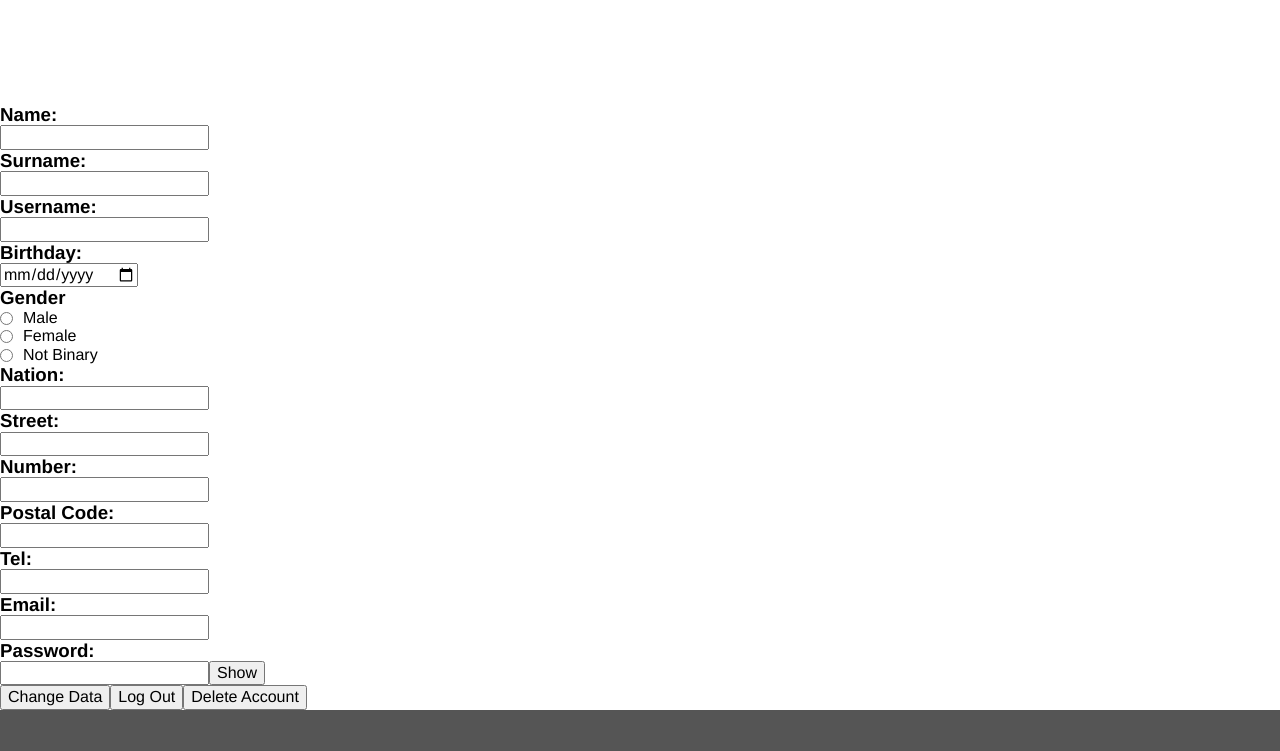
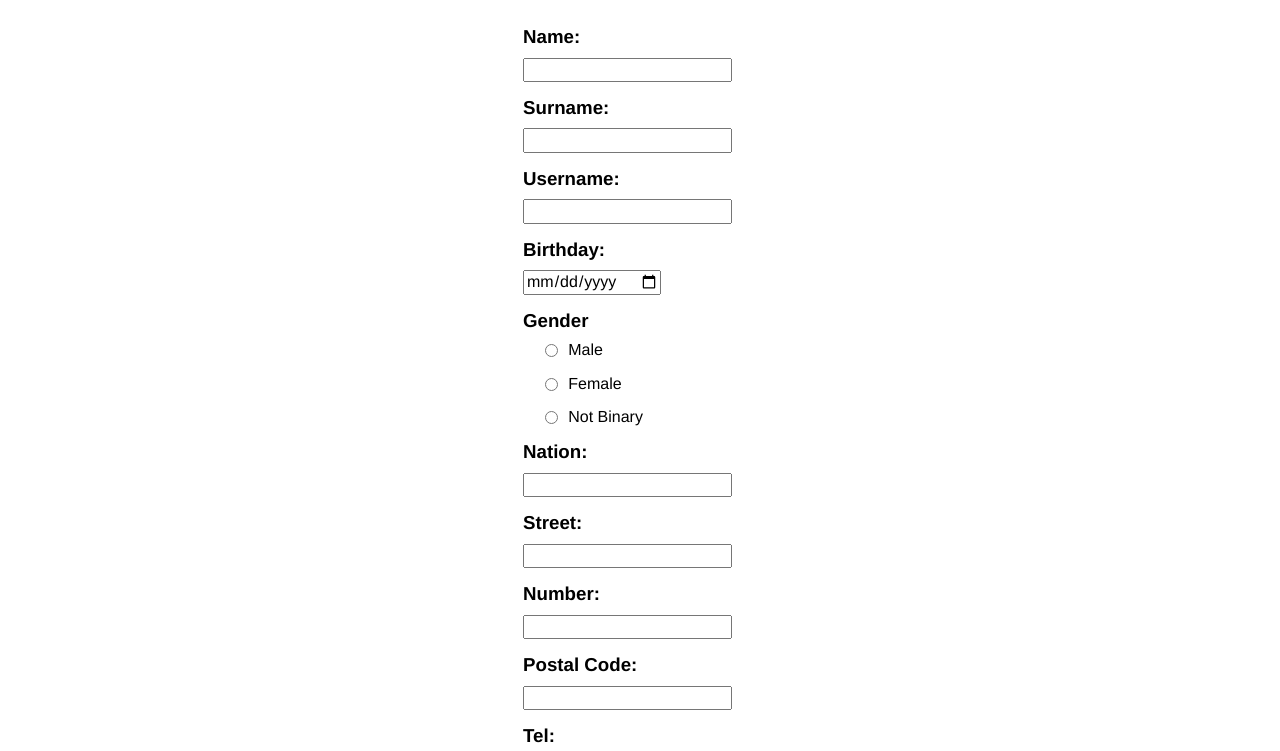
Before and after one commit to fabiolorenzi/tha-shirt, a React (Create React App) app in the folder client/: page /account in a window 1280 px wide. Shown: the part 434-1185 px from the top of the page. Built offline with nearby package versions, Linux system fonts and the light colour scheme; no server answers; a web font is replaced by a local one.

Commit message:
styled Account component

```diff
--- a/client/src/components/Account/Account.jsx
+++ b/client/src/components/Account/Account.jsx
@@ -1,11 +1,13 @@
 import React, { useState, useEffect } from "react";
 import { useHistory } from "react-router-dom";
 import axios from "axios";
+import { useSelector } from "react-redux";
 import LoggedIcon from "../../img/logged-icon.png";
 import "./stylesheets/Account.css";
 
 function Account() {
     const history = useHistory();
+    const burgerButtonState = useSelector(state => state.burgerButtonState);
     const [user, setUser] = useState({
         name: "",
         surname: "",
@@ -153,8 +155,10 @@ function Account() {
             .catch(err => alert("Account not removed correctly! Please try again."));
     };
 
+    const openBurger = burgerButtonState ? "openHome" : "";
+
     return(
-        <div className="accountContainer">
+        <div className="accountContainer" id={openBurger}>
             <h1>{user.username}</h1>
             <div className="accountImage">
                 <img src={LoggedIcon} alt="account" />
@@ -224,15 +228,15 @@ function Account() {
                 </div>
                 {
                     !inChange
-                        ? <button onClick={changer}>Change Data</button>
+                        ? <button onClick={changer} id="changeDataButton">Change Data</button>
                         :
                             <div>
-                                <button onClick={saveChange}>Save</button>
-                                <button onClick={cancelChange}>Cancel</button>
+                                <button onClick={saveChange} id="saveButton">Save</button>
+                                <button onClick={cancelChange} id="cancelButton">Cancel</button>
                             </div>
                 }
-                <button onClick={logout}>Log Out</button>
-                <button onClick={deleteAccount}>Delete Account</button>
+                <button onClick={logout} id="logoutButton">Log Out</button>
+                <button onClick={deleteAccount} id="deleteButton">Delete Account</button>
             </form>
         </div>
     );
--- a/client/src/components/Account/stylesheets/Account.css
+++ b/client/src/components/Account/stylesheets/Account.css
@@ -1,9 +1,109 @@
 .accountContainer {
   display: block;
+  width: 100%;
+  padding-top: 100px;
+  background-color: #ffffff;
   z-index: 1;
+  padding-bottom: 100px;
   -webkit-filter: birghtness(100%);
           filter: birghtness(100%);
   -webkit-transition-duration: 0.5s;
           transition-duration: 0.5s;
 }
+
+.accountContainer h1 {
+  text-align: center;
+  font-size: 30px;
+  margin-bottom: 50px;
+}
+
+.accountContainer div {
+  display: block;
+  width: 90%;
+  margin: auto;
+}
+
+.accountContainer div img {
+  display: block;
+  border: 5px solid #000000;
+  border-radius: 50%;
+  width: 250px;
+  margin: 0 auto 50px;
+}
+
+.accountContainer form {
+  display: block;
+  width: 260px;
+  margin: auto;
+}
+
+.accountContainer form div {
+  margin-bottom: 15px;
+}
+
+.accountContainer form div h3 {
+  margin-bottom: 10px;
+}
+
+.accountContainer form button {
+  display: block;
+  margin-left: 10px;
+  margin-bottom: 5px;
+}
+
+.passwordShower {
+  margin-top: 3px;
+  margin-left: 0 !important;
+  border: 1px solid #000000;
+  border-radius: 3px;
+  background-color: #ff9900;
+  color: #000000;
+  font-weight: 600;
+  padding: 3px 15px;
+}
+
+#changeDataButton {
+  font-weight: 600;
+  padding: 3px 23.5px;
+  background-color: #ff9900;
+  color: #000000;
+  border: 1px solid #000000;
+  border-radius: 3px;
+}
+
+#saveButton {
+  font-weight: 600;
+  padding: 3px 22px;
+  background-color: #08e900;
+  color: #000000;
+  border: 1px solid #000000;
+  border-radius: 3px;
+}
+
+#cancelButton {
+  font-weight: 600;
+  padding: 3px 15px;
+  background-color: #d9e900;
+  color: #000000;
+  border: 1px solid #000000;
+  border-radius: 3px;
+}
+
+#logoutButton {
+  font-weight: 600;
+  padding: 3px 41.5px;
+  background-color: #555555;
+  color: #ffffff;
+  border: 1px solid #000000;
+  border-radius: 3px;
+}
+
+#deleteButton {
+  font-weight: 600;
+  padding: 3px 15px;
+  background-color: #ff0000;
+  color: #ffffff;
+  border: 1px solid #000000;
+  border-radius: 3px;
+}
 /*# sourceMappingURL=Account.css.map */
--- a/client/src/components/Account/stylesheets/Account.scss
+++ b/client/src/components/Account/stylesheets/Account.scss
@@ -3,6 +3,99 @@
 
 .accountContainer {
     display: block;
+    width: 100%;
+    padding-top: 100px;
+    background-color: $color2;
     z-index: 1;
+    padding-bottom: 100px;
     @include closedHiddenMenuEffect;
+    h1 {
+        text-align: center;
+        font-size: 30px;
+        margin-bottom: 50px;
+    }
+    div {
+        display: block;
+        width: 90%;
+        margin: auto;
+        img {
+            display: block;
+            border: 5px solid $color1;
+            border-radius: 50%;
+            width: 250px;
+            margin: 0 auto 50px;
+        }
+    }
+    form {
+        display: block;
+        width: 260px;
+        margin: auto;
+        div {
+            margin-bottom: 15px;
+            h3 {
+                margin-bottom: 10px;
+            }
+        }
+        button {
+            display: block;
+            margin-left: 10px;
+            margin-bottom: 5px;
+        }
+    }
 }
+
+.passwordShower {
+    margin-top: 3px;
+    margin-left: 0 !important;
+    border: 1px solid $color1;
+    border-radius: 3px;
+    background-color: $color3;
+    color: $color1;
+    font-weight: 600;
+    padding: 3px 15px;
+}
+
+#changeDataButton {
+    font-weight: 600;
+    padding: 3px 23.5px;
+    background-color: $color3;
+    color: $color1;
+    border: 1px solid $color1;
+    border-radius: 3px;
+}
+
+#saveButton {
+    font-weight: 600;
+    padding: 3px 22px;
+    background-color: #08e900;
+    color: $color1;
+    border: 1px solid $color1;
+    border-radius: 3px;
+}
+
+#cancelButton {
+    font-weight: 600;
+    padding: 3px 15px;
+    background-color: #d9e900;
+    color: $color1;
+    border: 1px solid $color1;
+    border-radius: 3px;
+}
+
+#logoutButton {
+    font-weight: 600;
+    padding: 3px 41.5px;
+    background-color: $color5;
+    color: $color2;
+    border: 1px solid $color1;
+    border-radius: 3px;
+}
+
+#deleteButton {
+    font-weight: 600;
+    padding: 3px 15px;
+    background-color: $color4;
+    color: $color2;
+    border: 1px solid $color1;
+    border-radius: 3px;
+}
```
Also changed, not shown: 1 other file (tests, documents, lock files or other folders).
